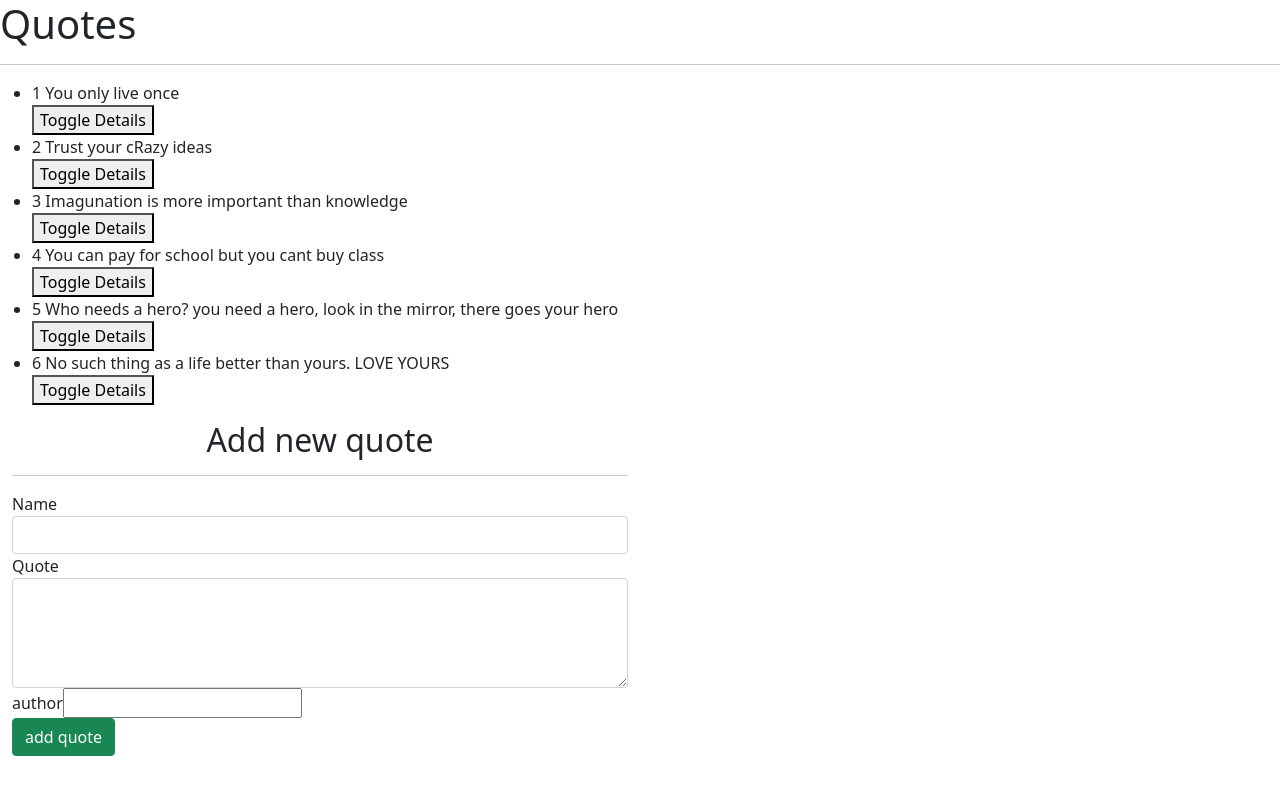
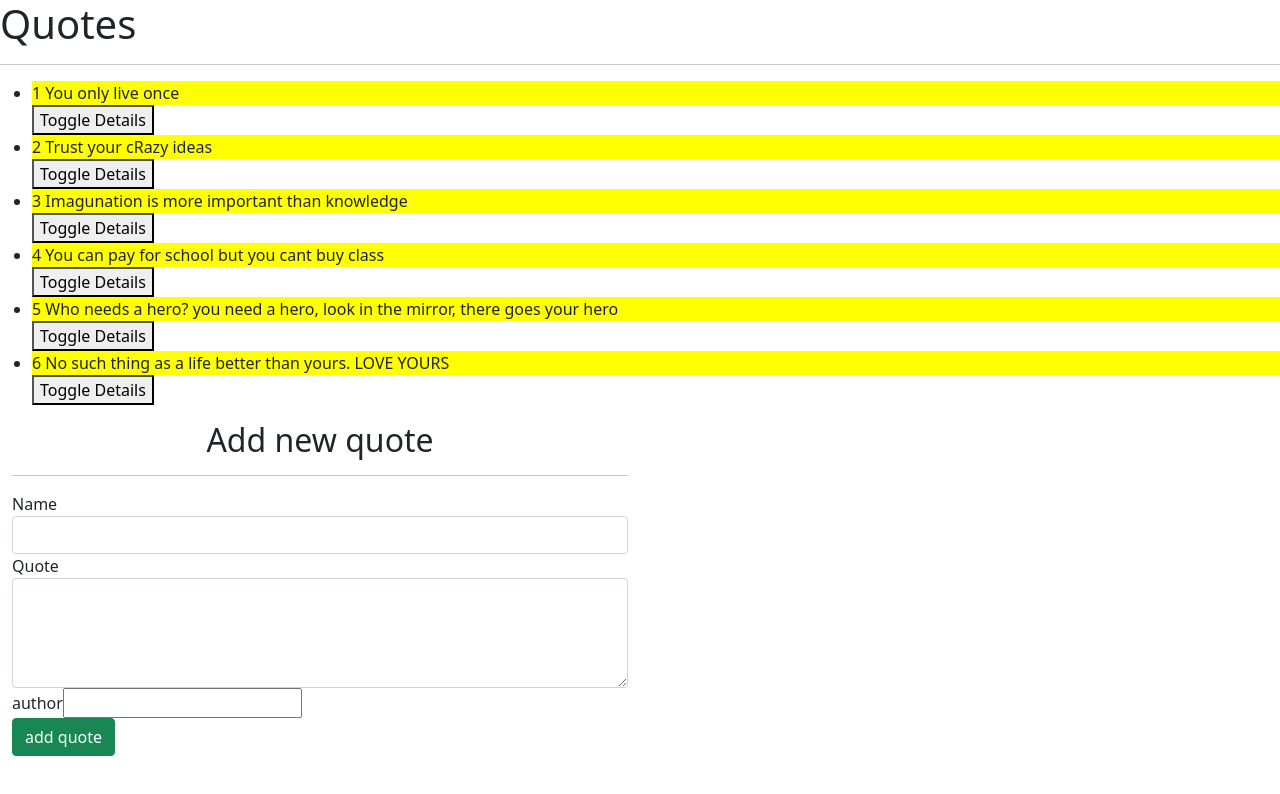
Before and after one commit to jay-ngabo/quotes, an Angular app: page / in a window 1280 px wide. Shown: the top 794 px of the page. Built offline with nearby package versions, Linux system fonts and the light colour scheme.

Commit message:
add current changes

```diff
--- a/src/app/highlight.directive.ts
+++ b/src/app/highlight.directive.ts
@@ -5,6 +5,8 @@ import { Directive, ElementRef, } from '@angular/core';
 })
 export class HighlightDirective {
 
-  constructor(private elem: ElementRef) { }
+  constructor(private elem: ElementRef) {
+    elem.nativeElement.style.backgroundColor = 'yellow'
+   }
 
 }
--- a/src/app/quote/quote.component.html
+++ b/src/app/quote/quote.component.html
@@ -4,7 +4,7 @@
     <hr color="red">
     <ul>
        <div *ngFor='let quote of quotes; let i = index'>
-        <li>
+        <li appHighlight>
             {{quote.id}}
           {{quote.quote}}
 
```
